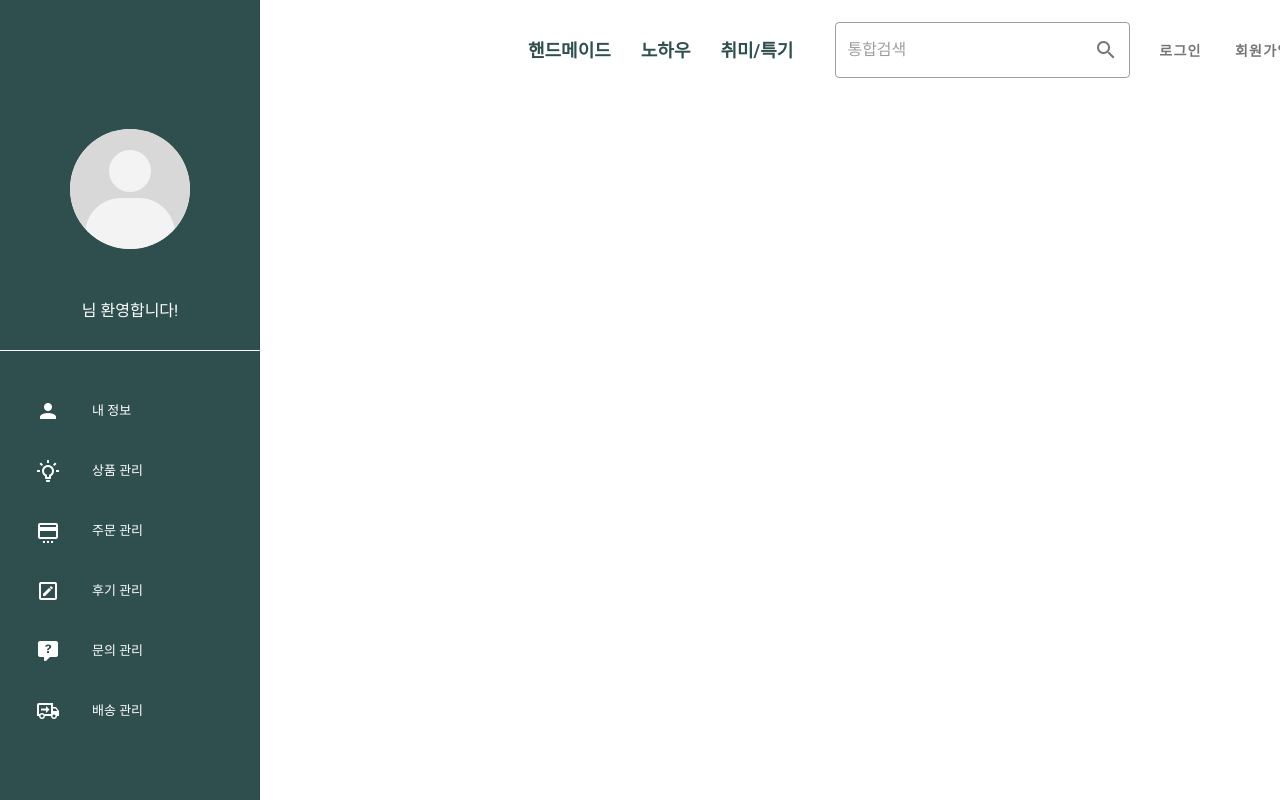
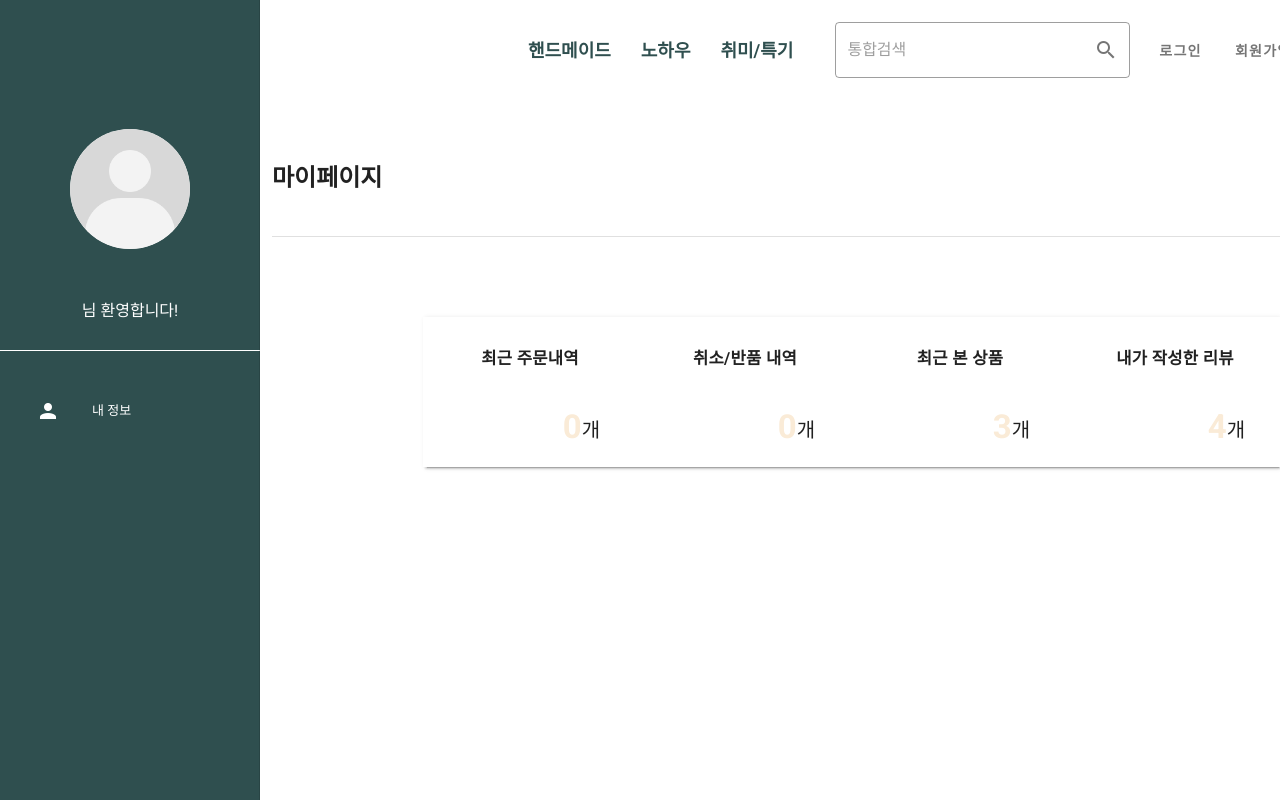
Before and after one commit to EDDI-RobotAcademy/Eddi-T1, a Vue app in the folder vue/frontend/: page /my-page in a window 1280 px wide. Shown: the top 800 px of the page. Built offline with nearby package versions, Linux system fonts and the light colour scheme.

Commit message:
feat: [진건오] 로그인한 사용자가 마이페이지에 접속했을 때 먼저 보여지게되는 마이페이지 메인UI[DIY-SALES-WEB-UI 29]

```diff
--- a/vue/frontend/src/components/buyerMyPage/BuyerMyPageForm.vue
+++ b/vue/frontend/src/components/buyerMyPage/BuyerMyPageForm.vue
@@ -2,18 +2,71 @@
   <div>
     <buyer-nav/>
 
+    <v-container style="width: 1400px">
+      <h2>마이페이지</h2>
+      <v-divider style="margin-top: 40px"></v-divider>
+
+      <v-container style="width: 880px; margin-top: 80px">
+        <v-card style="height: 150px"
+                tile
+                fla
+        >
+          <v-row class="justify-center">
+            <v-card class="cardStyle"
+                    v-for="(item, index) in myPageCategoryItems"
+                    :key="index"
+                    tile
+                    flat
+            >
+              <v-card-title class="justify-center">
+                <h5>{{ item.title }}</h5>
+              </v-card-title>
+
+              <v-card-title class="justify-sm-end" style="margin-right: 10px">
+                <router-link to="null" style="text-decoration: none; color: white">
+                  <h5 style="font-size: 33px; color: #FAEBD7">{{ item.count }}</h5>
+                </router-link>
+
+                <span style="margin-top: 7px">
+                  개
+                </span>
+              </v-card-title>
+            </v-card>
+          </v-row>
+        </v-card>
+      </v-container>
+    </v-container>
   </div>
 </template>
 
 <script>
 import BuyerNav from "@/components/buyerMyPage/BuyerNav";
+
 export default {
   name: "BuyerMyPageForm",
   components: {BuyerNav},
-
+  data() {
+    return {
+      orderListCount: 0,
+      myPageCategoryItems: [
+        {title: "최근 주문내역", count: 0},
+        {title: "취소/반품 내역", count: 0},
+        {title: "최근 본 상품", count: 3},
+        {title: "내가 작성한 리뷰", count: 4},
+      ],
+    }
+  },
 }
 </script>
 
 <style scoped>
-
+.cardStyle {
+  height: 150px;
+  width: 215px;
+  padding: 10px 10px;
+  background-color: #2F4F4F;
+  color: white;
+  border-right: 1px solid white;
+  border-left: 1px solid white;
+}
 </style>
--- a/vue/frontend/src/components/buyerMyPage/BuyerNav.vue
+++ b/vue/frontend/src/components/buyerMyPage/BuyerNav.vue
@@ -75,30 +75,6 @@ export default {
           title: "내 정보",
           icon: "mdi-account",
           route: "/buyer-info"},
-        {
-          title: "상품 관리",
-          icon: "mdi-lightbulb-on-outline",
-          route: "/product-manage",
-        },
-        {
-          title: "주문 관리",
-          icon: "mdi-credit-card-settings-outline",
-          route: "/order-manage"},
-        {
-          title: "후기 관리",
-          icon: "mdi-pencil-box-outline",
-          route: "/review-manage",
-        },
-        {
-          title: "문의 관리",
-          icon: "mdi-comment-question",
-          route: "/inquiry-manage",
-        },
-        {
-          title: "배송 관리",
-          icon: "mdi-truck-delivery-outline",
-          route: "/delivery-manage",
-        },
       ],
     }
   },
```
